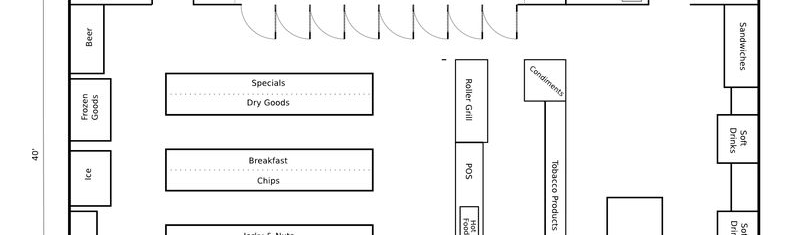
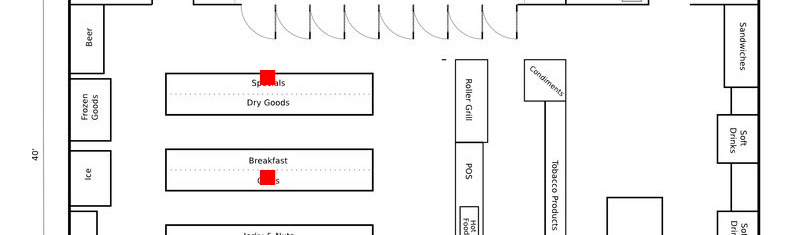
Before and after one commit to Konkko/junction2017-finnid, a Vue app in the folder front/: page / in a window 1280 px wide. Shown: the part 230-465 px from the top of the page, without its empty margins (240-1032 px from the left). Built offline with nearby package versions, Linux system fonts and the light colour scheme.

Commit message:
Add Item component

```diff
--- /dev/null
+++ b/front/src/components/Item.vue
@@ -0,0 +1,25 @@
+<template>
+  <div :style="style">
+    <!--<img src="../assets/item.png" />-->
+  </div>
+</template>
+
+<style>
+</style>
+
+<script>
+  export default {
+    name: "Item",
+    props: ['x', 'y'],
+    computed: {
+      style() {
+        return "position: absolute; top: " + this.x + "px; left: " + this.y + "px; background-color: red; width: 15px; height: 15px;"
+      }
+    },
+    data() {
+      return {
+
+      }
+    }
+  }
+</script>
--- a/front/src/components/Map.vue
+++ b/front/src/components/Map.vue
@@ -1,17 +1,36 @@
 <template>
   <div>
     <img src="../assets/groundplan.jpg" />
+
+    <template v-for="(child, index) in items">
+      <Item :x="child.x" :y="child.y"></Item>
+    </template>
+
   </div>
 </template>
 
 <style></style>
 
 <script>
+  import Item from './Item.vue';
+
   export default {
     name: "Map",
+    components: {
+      Item
+    },
     data() {
       return {
-
+        items: [
+          {
+            x: 300,
+            y: 500
+          },
+          {
+            x: 400,
+            y: 500
+          }
+        ]
       }
     }
   }
```
